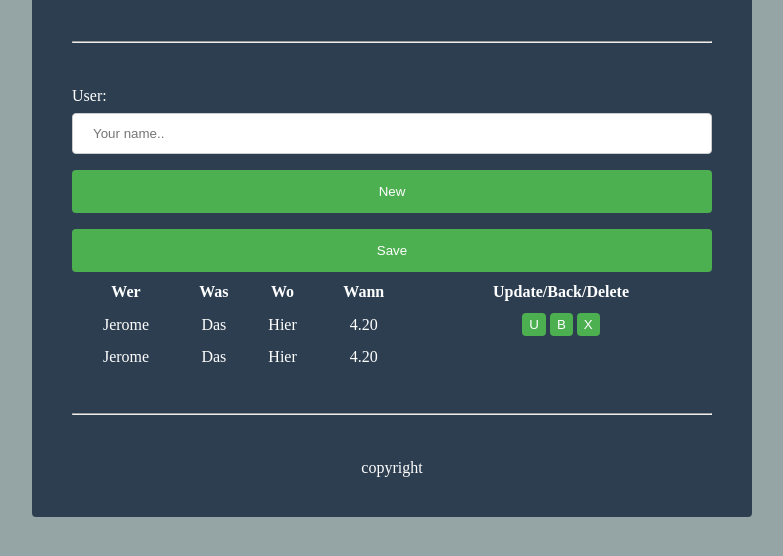
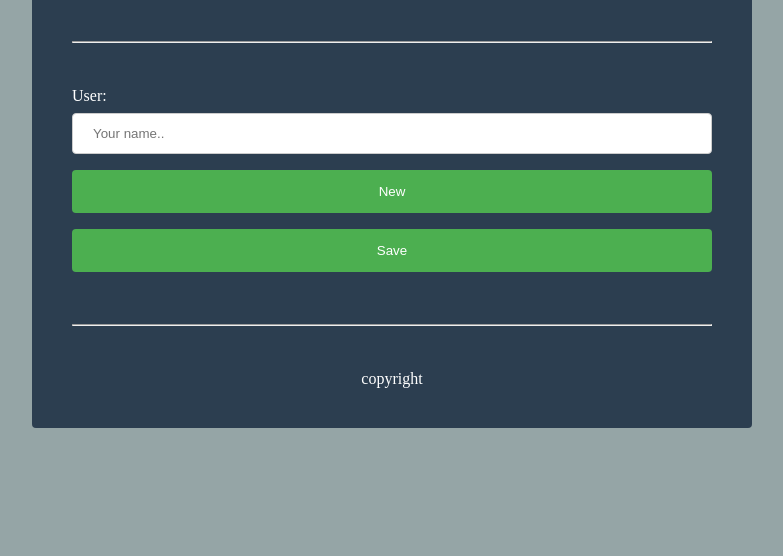
Before and after one commit to realjero/einkaufsliste, a website: page html/index.html in a window 1280 px wide. Shown: the part 118-674 px from the top of the page, without its empty margins (248-1031 px from the left). Drawn offline with Linux system fonts and the light colour scheme.

Commit message:
script functionality

```diff
--- a/html/index.html
+++ b/html/index.html
@@ -4,6 +4,7 @@
     <meta charset="UTF-8">
     <title>Title</title>
     <link rel="stylesheet" href="../styles/style.css">
+    <script src="scripts/client.js"></script>
 </head>
 <body>
     <div id="main_section">
@@ -20,33 +21,12 @@
             <form>
                 <label for="user">User: </label>
                 <input type="text" id="user" name="name" placeholder="Your name..">
-                <input type="submit" value="New" class="main_button">
-                <input type="submit" value="Save" class="main_button">
+                <input type="submit" value="New" class="main_button" id="new">
+                <input type="submit" value="Save" class="main_button" id="save">
             </form>
 
-            <table>
-                <tr>
-                    <th>Wer</th>
-                    <th>Was</th>
-                    <th>Wo</th>
-                    <th>Wann</th>
-                    <th>Update/Back/Delete</th>
-                </tr>
-                <tr>
-                    <td contenteditable>Jerome</td>
-                    <td contenteditable>Das</td>
-                    <td contenteditable>Hier</td>
-                    <td contenteditable>4.20</td>
-                    <td><input type="submit" value="U" class="editable">
-                        <input type="submit" value="B" class="editable">
-                        <input type="submit" value="X" class="editable"></td>
-                </tr>
-                <tr>
-                    <td contenteditable>Jerome</td>
-                    <td contenteditable>Das</td>
-                    <td contenteditable>Hier</td>
-                    <td contenteditable>4.20</td>
-                </tr>
+            <table id="table_items">
+
             </table>
         </section>
 
```
